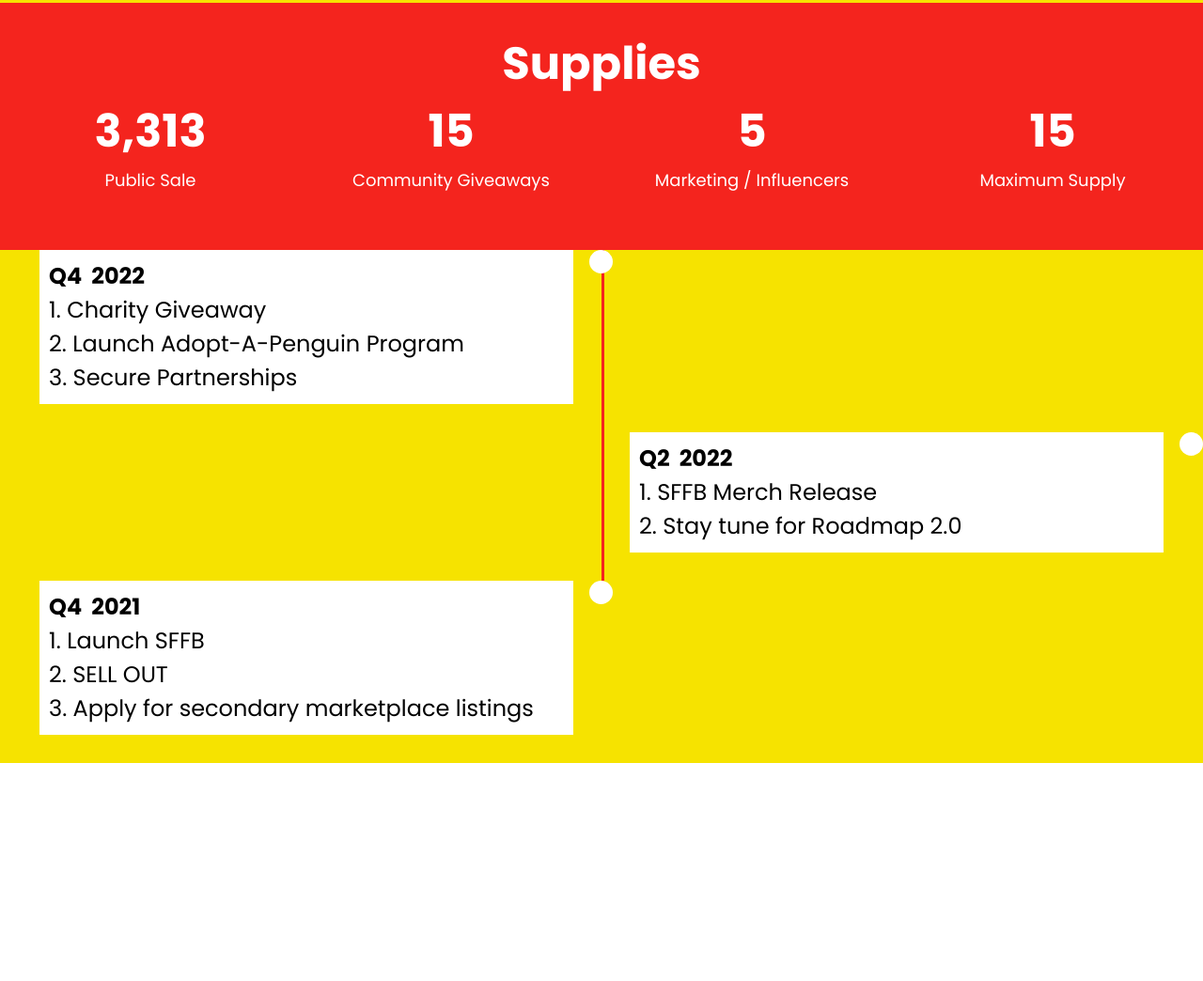
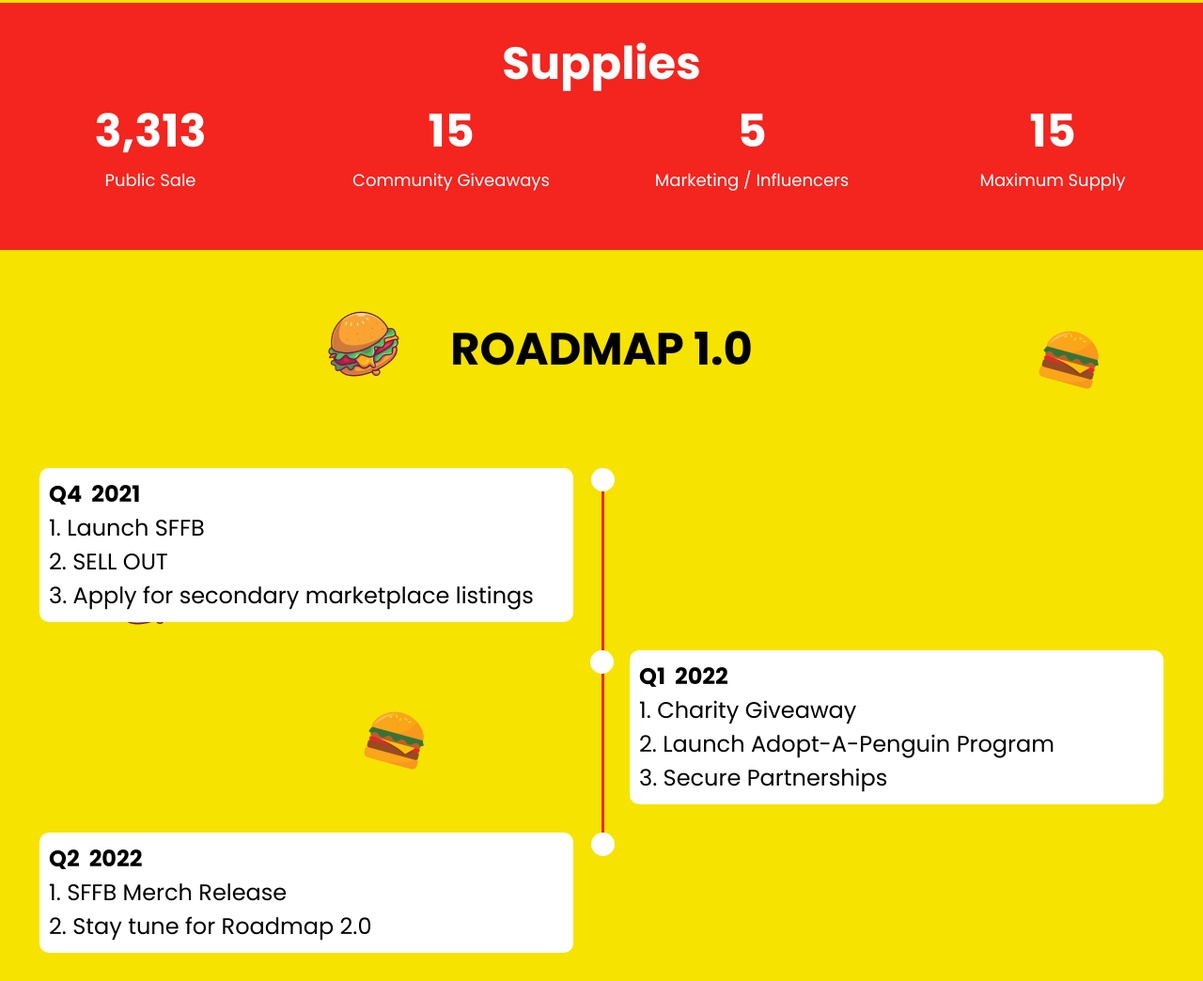
Before and after one commit to piyushbishnoi515/solana-ff, a plain HTML site: page index.html in a window 1280 px wide. Shown: the part 2520-3564 px from the top of the page at 94% size. Before the commit the page ends 3332 px from the top, so only its background shows below. Drawn offline with Linux system fonts and the light colour scheme.

Commit message:
section-6 burger set

```diff
--- a/assets/css/style.css
+++ b/assets/css/style.css
@@ -200,12 +200,14 @@
 .card {
     width: 50%;
     padding: 0px 30px;
+    border-radius: 10px;
 }
 
 .bg-color {
     background-color: white;
     color: black;
     padding: 10px;
+    border-radius: 10px;
 }
 
 .card-tex {
@@ -268,9 +270,38 @@
     background-color: white;
     border-radius: 50%;
     position: absolute;
-    right: -12px;
+    right: -14px;
     z-index: 2;
     top: 0%;
+}
+
+.s6b1 {
+    top: 5%;
+    left: 25%;
+}
+
+.s6b3 {
+    top: 39%;
+    left: 7%;
+}
+
+.s6b2 {
+    bottom: 3%;
+    left: 7%;
+}
+
+.s6b4 {
+    top: 57%;
+    left: 27%;
+}
+
+.s6b5 {
+    top: 5%;
+    right: 5%;
+}
+
+.z-1 {
+    z-index: 1;
 }
 
 .left-50 {
@@ -296,6 +327,20 @@
     line-height: 32.4px;
     color: white;
 
+}
+
+.tex-align {
+    text-align: center;
+}
+
+.roadmap {
+    font-family: "Poppins", sans-serif;
+    font-size: 48px;
+    font-weight: 700;
+    line-height: 72px;
+    color: black;
+    padding-top: 70px;
+    padding-bottom: 90px;
 }
 
 .bg-red {
@@ -384,6 +429,10 @@
     justify-content: space-between;
 }
 
+.justify-center {
+    justify-content: center;
+}
+
 .align-item {
     align-items: center;
 }
--- a/index.html
+++ b/index.html
@@ -147,13 +147,27 @@
             </div>
         </div>
     </section>
-    <section class="bg-y">
-        <div class="container">
+    <section class="bg-y p-relative">
+        <div class="container p-relative z-1">
+            <div class="d-flex justify-center">
+                <p class="roadmap ">ROADMAP 1.0</p>
+            </div>
             <div class="timeline p-relative ">
                 <div class="card p-relative pb-30 dot-r">
                     <div class="bg-color">
                         <div class="d-flex gap-10">
                             <p class="card-tex">Q4</p>
+                            <p class="card-tex">2021</p>
+                        </div>
+                        <p class="list">1. Launch SFFB</p>
+                        <p class="list">2. SELL OUT</p>
+                        <p class="list">3. Apply for secondary marketplace listings</p>
+                    </div>
+                </div>
+                <div class="card p-relative pb-30 l-50 dot-l">
+                    <div class="bg-color">
+                        <div class="d-flex gap-10">
+                            <p class="card-tex">Q1</p>
                             <p class="card-tex">2022</p>
                         </div>
                         <p class="list">1. Charity Giveaway</p>
@@ -161,30 +175,24 @@
                         <p class="list">3. Secure Partnerships</p>
                     </div>
                 </div>
-                <div class="card p-relative pb-30 l-50 dot-r">
-                    <div class="bg-color">
-                        <div class="d-flex gap-10">
-                            <p class="card-tex">Q2</p>
-                            <p class="card-tex">2022</p>
-                        </div>
-                        <p class="list"></p>
-                        <p class="list">1. SFFB Merch Release</p>
-                        <p class="list">2. Stay tune for Roadmap 2.0</p>
-                    </div>
-                </div>
             </div>
             <div class="card p-relative pb-30 dot-r">
                 <div class="bg-color">
                     <div class="d-flex gap-10">
-                        <p class="card-tex">Q4</p>
-                        <p class="card-tex">2021</p>
+                        <p class="card-tex">Q2</p>
+                        <p class="card-tex">2022</p>
                     </div>
-                    <p class="list">1. Launch SFFB</p>
-                    <p class="list">2. SELL OUT</p>
-                    <p class="list">3. Apply for secondary marketplace listings</p>
+                    <p class="list"></p>
+                    <p class="list">1. SFFB Merch Release</p>
+                    <p class="list">2. Stay tune for Roadmap 2.0</p>
                 </div>
             </div>
         </div>
+        <img src="./assets/image/burger-1.png" alt="burger-1" class="s6b1 p-absolute">
+        <img src="./assets/image/burger-2.png" alt="burger-2" class="s6b2 p-absolute">
+        <img src="./assets/image/burger-1.png" alt="burger-1" class="s6b3 p-absolute">
+        <img src="./assets/image/burger-2.png" alt="burger-2" class="s6b4 p-absolute">
+        <img src="./assets/image/burger-2.png" alt="burger-2" class="s6b5 p-absolute">
     </section>
 
 </body>
```
